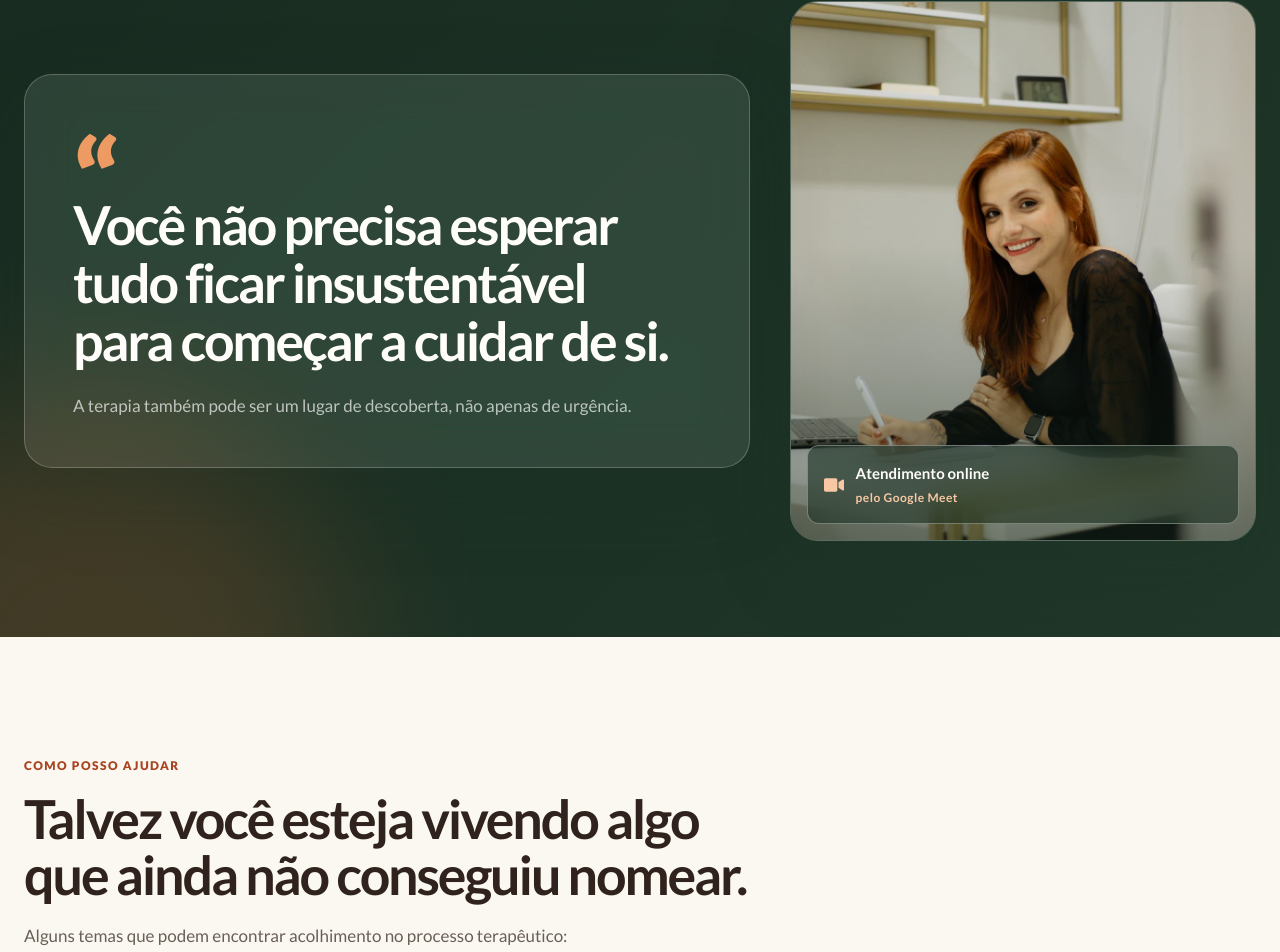
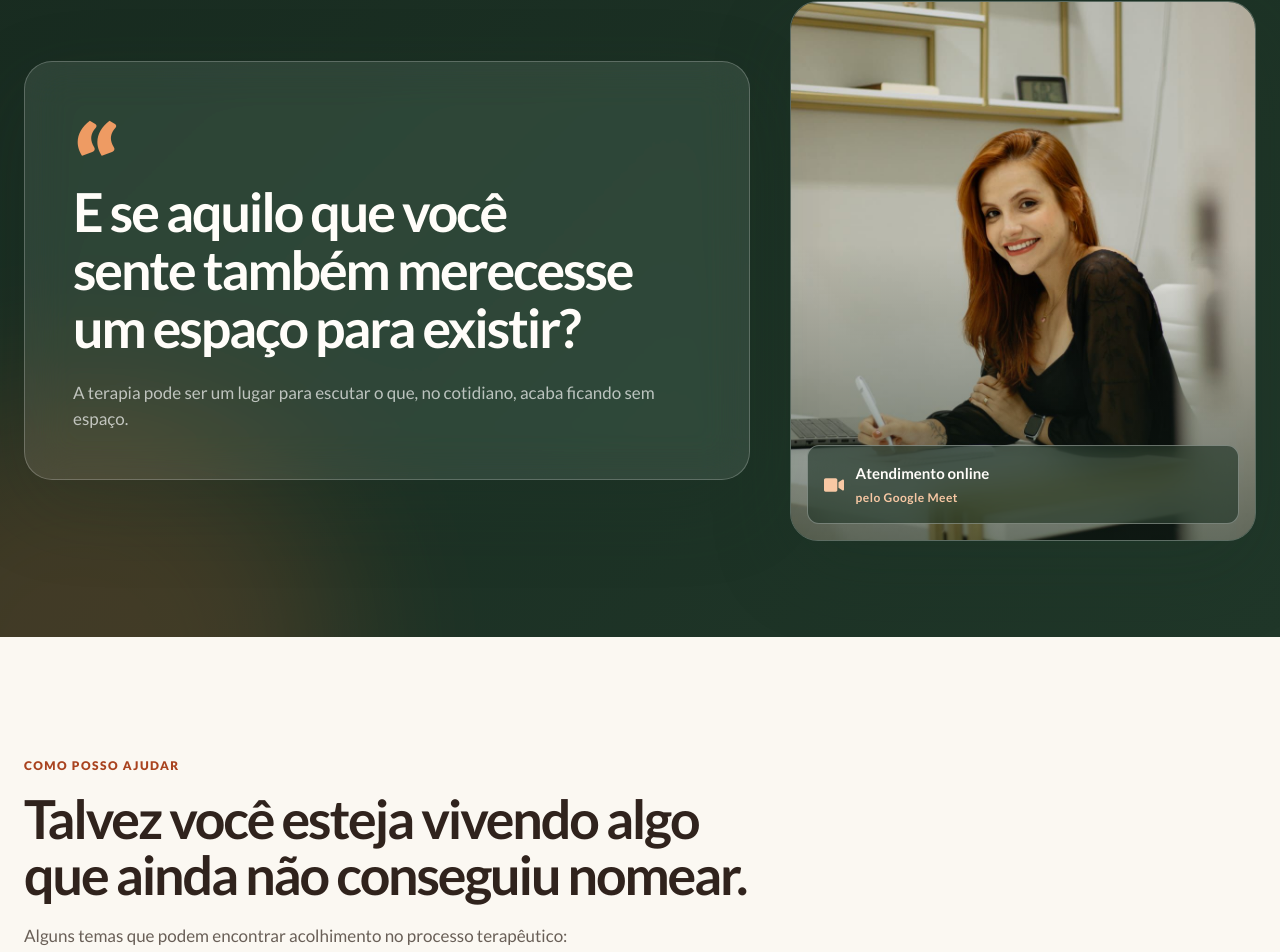
Before and after one commit to igorteufel/site-evelyn, a React (Create React App) app: page / in a window 1280 px wide. Shown: the part 2986-3938 px from the top of the page. Built offline with nearby package versions, Linux system fonts and the light colour scheme.

Commit message:
Atualiza mensagem da seção editorial

```diff
--- a/src/components/editorial/index.jsx
+++ b/src/components/editorial/index.jsx
@@ -11,8 +11,8 @@ export default function Editorial() {
       <S.Inner>
         <S.Copy as={motion.div} {...state} variants={reveal}>
           <span aria-hidden="true">“</span>
-          <h2>Você não precisa esperar tudo ficar insustentável para começar a cuidar de si.</h2>
-          <p>A terapia também pode ser um lugar de descoberta, não apenas de urgência.</p>
+          <h2>E se aquilo que você sente também merecesse um espaço para existir?</h2>
+          <p>A terapia pode ser um lugar para escutar o que, no cotidiano, acaba ficando sem espaço.</p>
         </S.Copy>
         <S.Portrait as={motion.div} {...state} variants={reveal}>
           <img src={evelynPortrait} alt="Evelyn Peneluppi sentada à mesa com uma caneta na mão" />
```
